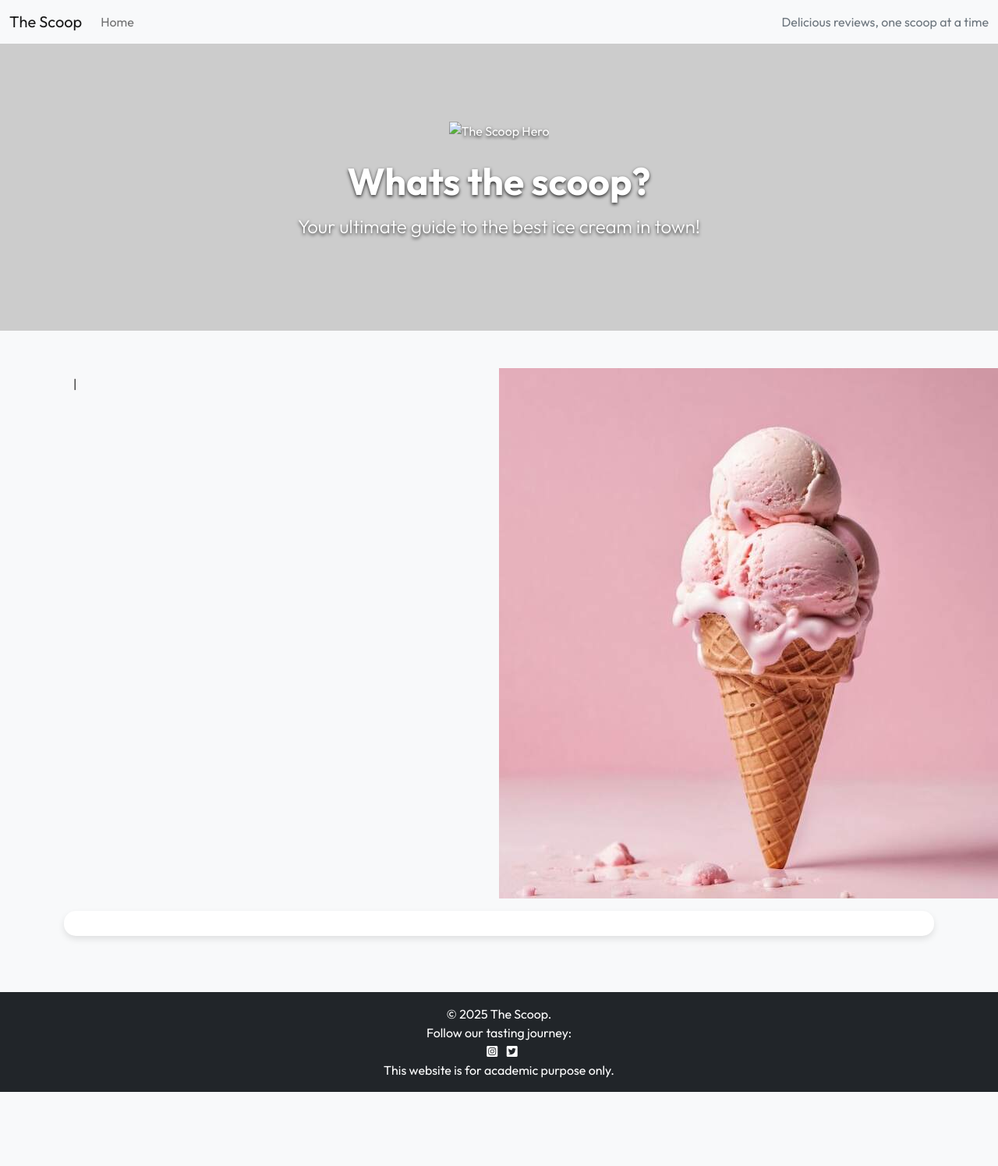
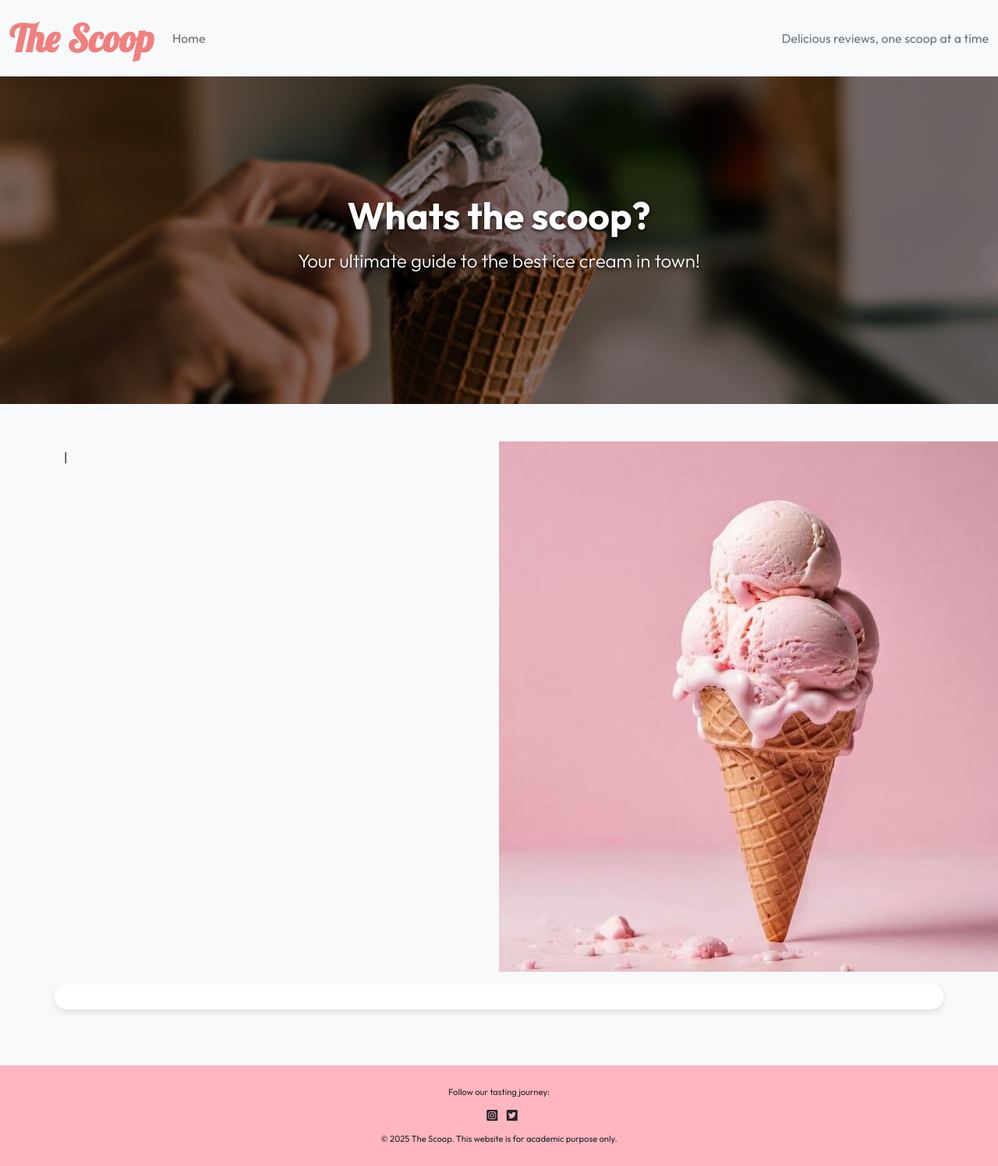
Before and after one commit to SchoemanClaudia/TheScoop, a Django app: template reviews/templates/reviews/post_detail.html in a window 1280 px wide; the page is wider, and only the part inside the window is pictured. Shown: that part at 78% size. Before the commit the page ends 1400 px from the top of that part, so only its background shows below. Run offline with Django 4.2, Linux system fonts and the light colour scheme; the template is opened without the code that fills it, so the values that code supplies are empty.

Commit message:
Modify header & footer styling

```diff
--- a/reviews/templates/reviews/index.html
+++ b/reviews/templates/reviews/index.html
@@ -14,7 +14,7 @@
         <div class="card mb-4">
             <div class="card">
                 <a href="{% url 'post_detail' review.slug %}" class="post-link">
-                <img src="${#.img}" class="card-img-top" alt="{{ review.location }}">
+                    <img src="${#.img}" class="card-img-top" alt="{{ review.location }}">
                     <div class="card-body">
                             <h5 class="card-title">{{ review.location }}</h5>
                             <p class="card-text">{{ review.blurb }}</p>
--- a/reviews/templates/reviews/post_detail.html
+++ b/reviews/templates/reviews/post_detail.html
@@ -1,8 +1,6 @@
 {% extends 'base.html' %} {% block content %}
 {% load static %}
 
-<div class="masthead">
-    <div class="container">
         <div class="row g-0">
             <div class="col-md-6 masthead-text">
                 <!-- Review title goes in these h1 tags -->
@@ -14,21 +12,17 @@
                 <img src="{% static 'images/default.jpg' %}" class="scale" alt="placeholder">
             </div>
         </div>
-    </div>
-</div>
 
-<div class="container">
     <div class="row">
         <div class="col card mb-4  mt-3 left  top">
             <div class="card-body">
                 <!-- The post content goes inside the card-text. -->
                 <!-- Use the | safe filter inside the template tags -->
                 <p class="card-text">
-                    {{ blurb.review | safe }}
+                    {{ review.blurb | safe }}
                 </p>
             </div>
         </div>
     </div>
-</div>
 
 {% endblock content %}
--- a/static/css/style.css
+++ b/static/css/style.css
@@ -4,17 +4,36 @@
 body {
     font-family: 'Outfit', sans-serif;
     background-color: #f8f9fa;
-    color: #333;
+    color: #212529;
     margin: 0;
     padding: 0;
 }
 
+/* Navbar brand styling */
+.navbar-brand {
+    font-family: 'Lobster', sans-serif;
+    color: lightcoral !important;
+    font-size: 3rem;
+    font-weight: bold;
+}
+
+.navbar-nav .nav-link:hover {
+    color: lightpink !important; /* Highlight color on hover/active */
+    background-color: rgba(255, 255, 255, 0.1); /* Slight background hover effect */
+    border-radius: 5px;
+}
+
+/* Responsive navbar toggler icon */
+.navbar-toggler {
+    border: none;
+}
+
 /* Hero Section */
 .hero {
-    background: url('') no-repeat center center/cover;
-    background-color: #cccccc;
+    background: linear-gradient(rgba(0, 0, 0, 0.5), rgba(0, 0, 0, 0.5)),
+        url('../images/hero.webp') no-repeat center center/cover;
     color: #ffffff;
-    padding: 100px 0;
+    padding: 150px 0;
     text-shadow: 0 2px 4px rgba(0, 0, 0, 0.8);
 }
 
@@ -30,7 +49,8 @@
 
 /* Review Cards */
 .card {
-    display: flex; /* Ensure all cards have the same height */
+    display: flex;
+    /* Ensure all cards have the same height */
     flex-direction: column;
     height: 100%;
     border: none;
@@ -76,17 +96,19 @@
 }
 
 .page-link:hover {
-    color:lightcoral;
+    color: lightcoral;
     border: 2px solid, lightcoral;
-    background-color:#f8f9fa;
+    background-color: #f8f9fa;
 }
 
 /* Footer */
 footer {
-    background-color: #212529;
-    color: #cccccc;
+    background-color: lightpink;
+    color: #212529;
 }
 
 footer p {
+    font-size: 70%;
     margin: 0;
+    padding: 10px;
 }
--- a/templates/base.html
+++ b/templates/base.html
@@ -55,7 +55,6 @@
     <!-- Header Section -->
     <header class="hero text-center">
         <div class="container">
-            <img src="#" alt="The Scoop Hero" class="img-fluid mb-4">
             <h1 class="display-4">Whats the scoop?</h1>
             <p class="lead">Your ultimate guide to the best ice cream in town!</p>
         </div>
@@ -69,18 +68,18 @@
     </main>
 
     <!-- Footer Section -->
-    <footer class="footer mt-auto py-3 bg-dark text-white text-center">
-        <p> &copy; 2025 The Scoop. <br>Follow our tasting journey:</p>
-        <p>
+    <footer class="footer mt-auto py-3 text-center">
+        <p>Follow our tasting journey:</p>
+        <span>
             <i class="fab fa-instagram-square ms-2"></i>
             <i class="fab fa-twitter-square ms-2"></i>
-        </p>
-        <p>This website is for academic purpose only.</p>
+        </span>
+        <p> &copy; 2025 The Scoop. This website is for academic purpose only.</p>
     </footer>
 
     <script src="https://cdn.jsdelivr.net/npm/bootstrap@5.0.1/dist/js/bootstrap.bundle.min.js"
         integrity="sha384-gtEjrD/SeCtmISkJkNUaaKMoLD0//ElJ19smozuHV6z3Iehds+3Ulb9Bn9Plx0x4" crossorigin="anonymous">
-        </script>
+    </script>
     {% block extras %}
     {% endblock %}
 
```
Also changed, not shown: static/images/hero.webp (added).
